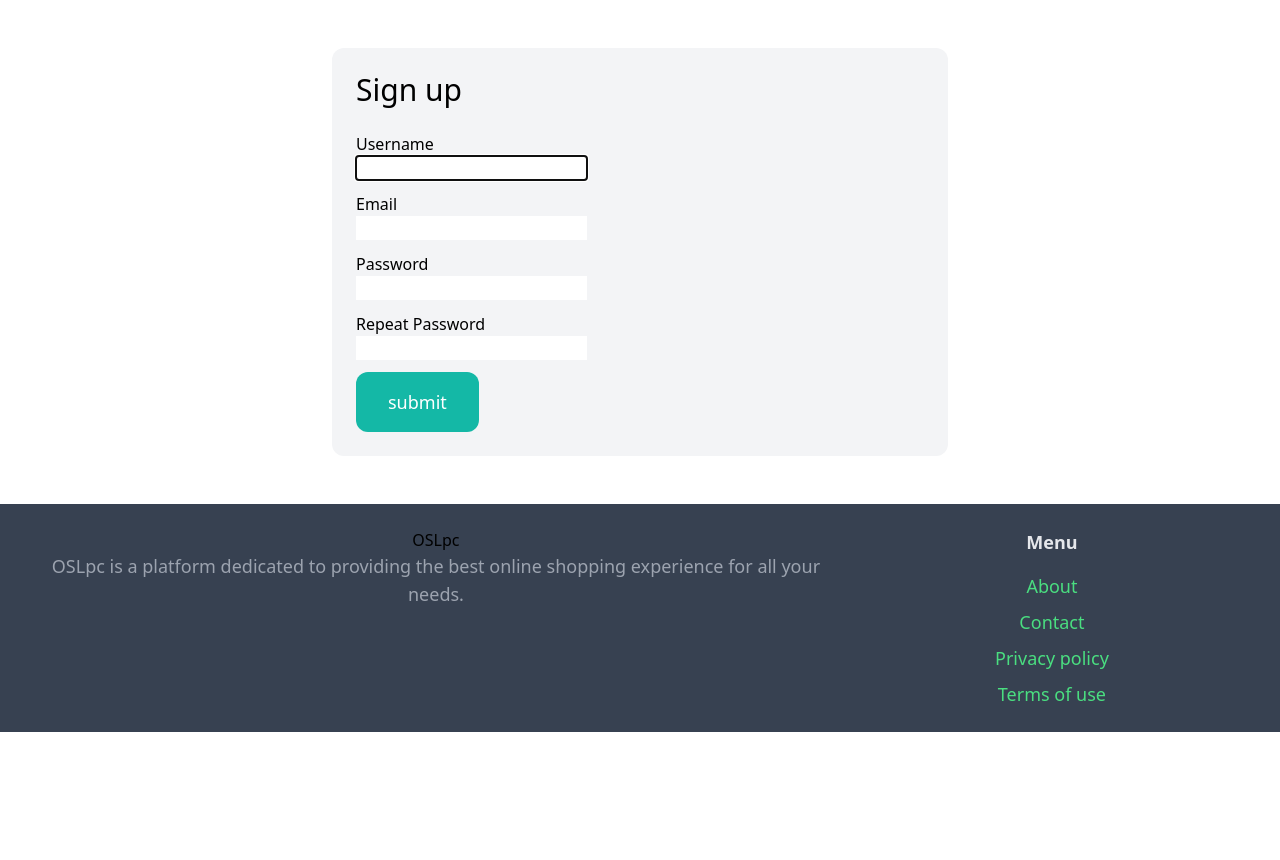
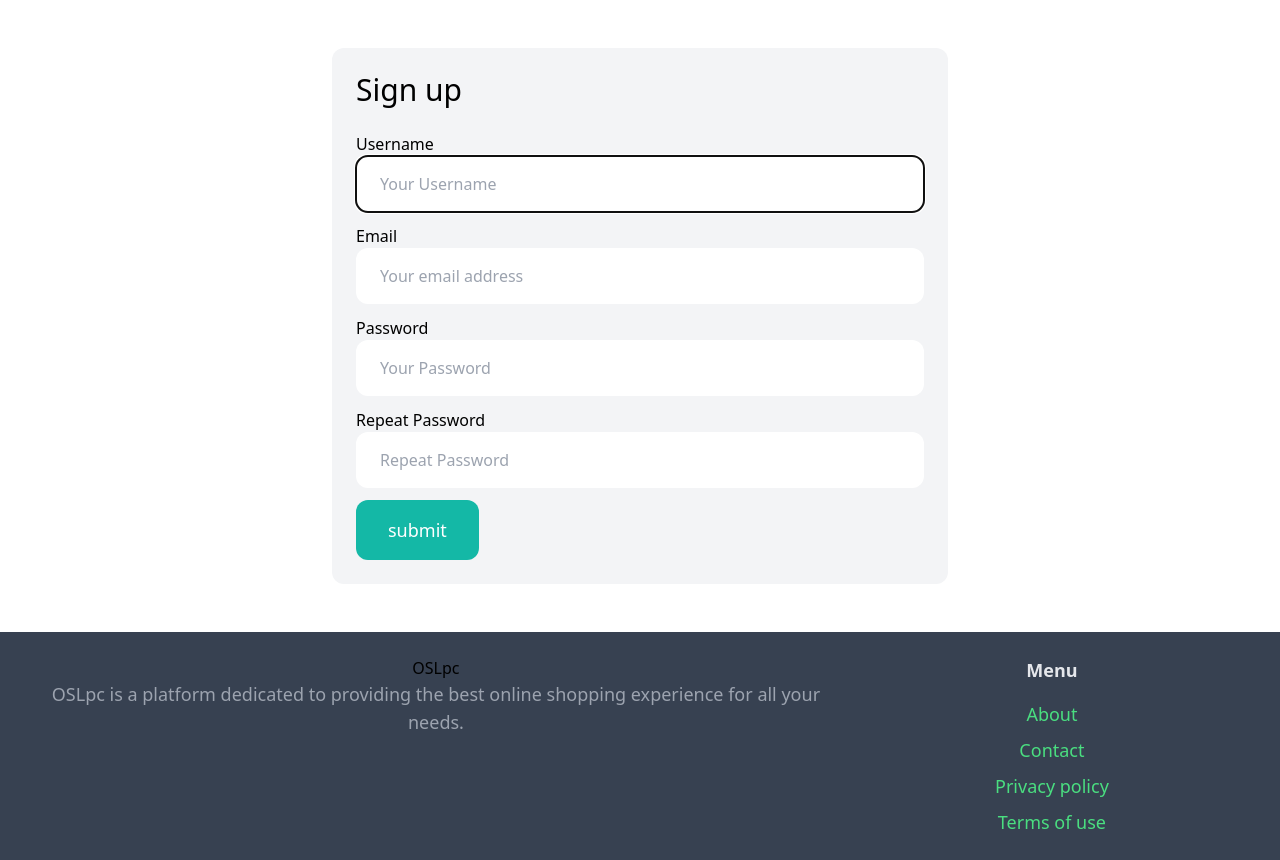
Before and after one commit to Druby02/PCCX, a Django app: page /signup/ in a window 1280 px wide. Shown: the part 81-941 px from the top of the page. Before the commit the page ends 813 px from the top, so only its background shows below. Run offline with Django 5.2, Linux system fonts and the light colour scheme; some libraries are stand-ins or nearby versions.

Commit message:
signup v.06

```diff
--- a/PCW/PC/forms.py
+++ b/PCW/PC/forms.py
@@ -6,3 +6,23 @@ class SignupForm(UserCreationForm):
     class Meta:
         model = User
         fields = ("username", "email", "password1", "password2")
+
+    username = forms.CharField(widget=forms.TextInput(attrs={
+        "placeholder": "Your Username",
+        "class": "w-full py-4 px-6 rounded-xl"
+    }))
+
+    email = forms.CharField(widget=forms.EmailInput(attrs={
+        "placeholder": "Your email address",
+        "class": "w-full py-4 px-6 rounded-xl"
+    }))
+
+    password1 = forms.CharField(widget=forms.PasswordInput(attrs={
+        "placeholder": "Your Password",
+        "class": "w-full py-4 px-6 rounded-xl"
+    }))
+
+    password2 = forms.CharField(widget=forms.PasswordInput(attrs={
+        "placeholder": "Repeat Password",
+        "class": "w-full py-4 px-6 rounded-xl"
+    }))
--- a/PCW/PC/templates/core/signup.html
+++ b/PCW/PC/templates/core/signup.html
@@ -8,8 +8,6 @@
 
     <form method="post" action=".">
         {% csrf_token %}
-
-        {{ form.non_field_errors }}
 
         <div class="mb-3">
             <label class="inline-block mb-">Username</label><br>
@@ -31,6 +29,16 @@
             {{ form.password2 }}
         </div>
 
+        {% if form.errors or form.non_field_errors %}
+            <div class="mb-3 p-6 bg-red-100 rounded-xl">
+                {% for field in form %}
+                    {{ field.errors }}
+                {% endfor %}
+
+                 {{ form.non_field_errors }}
+            </div>
+        {% endif %}
+
         <button class="py-4 px-8 text-lg bg-teal-500 hover:bg-teal-700 rounded-xl text-white">submit</button>
     </form>
 </div>
```
